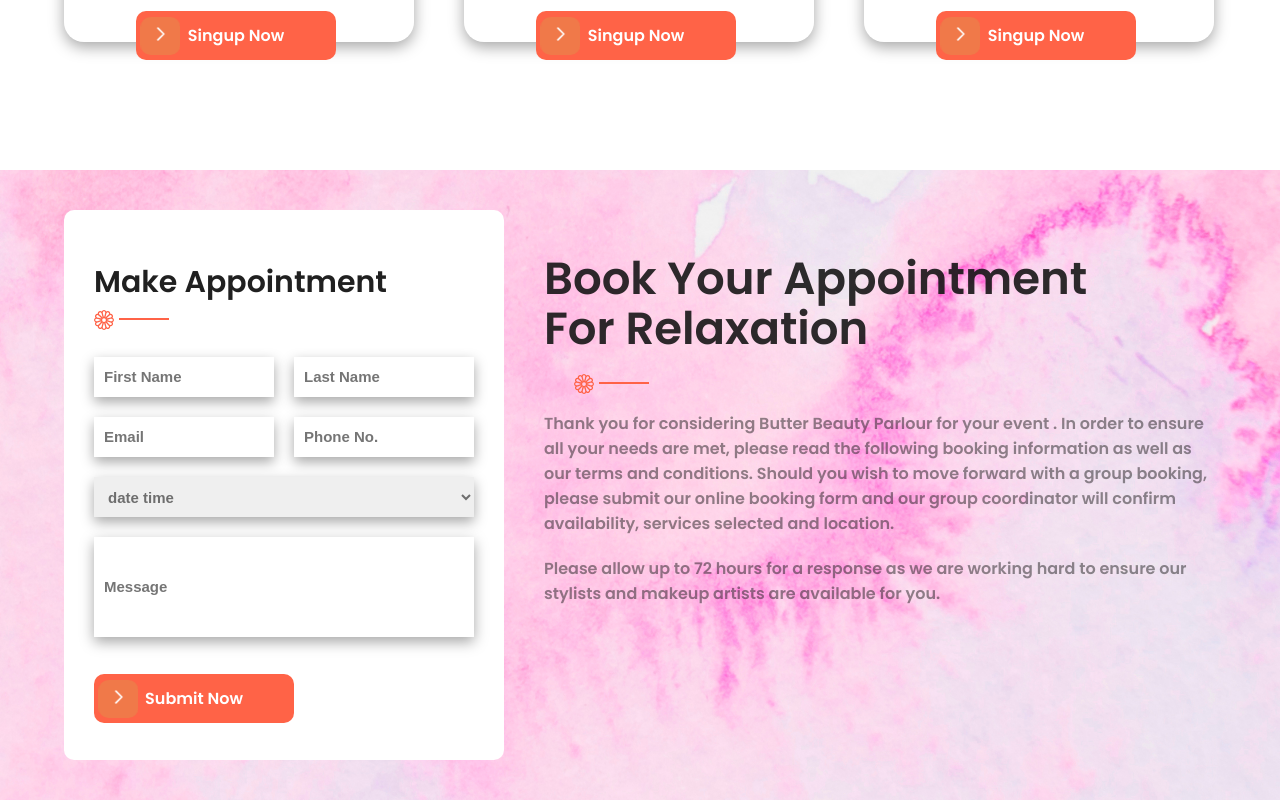
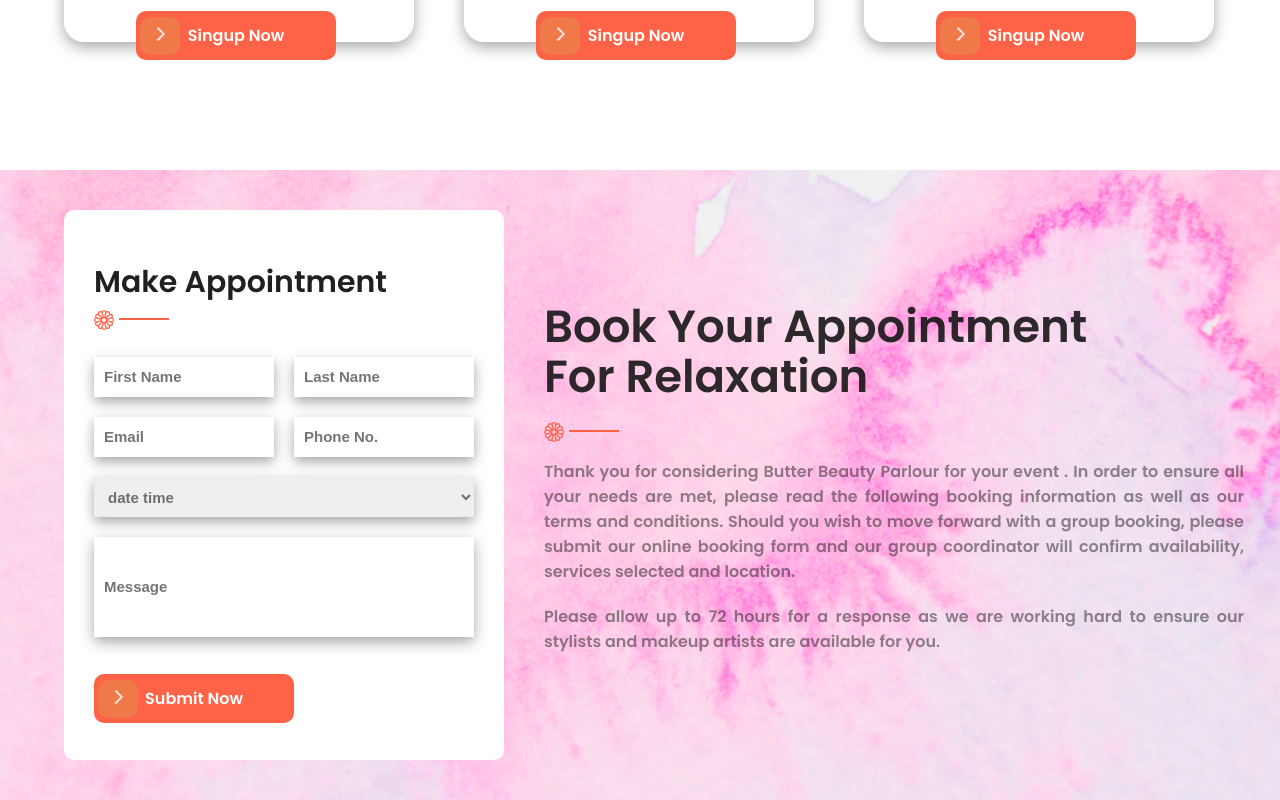
Before and after one commit to TamannaAfroz2666/Parlour-BD-Page, a React (Create React App) app: page / in a window 1280 px wide. Shown: the part 3023-3823 px from the top of the page. Built offline with nearby package versions, Linux system fonts and the light colour scheme; the HTML template or start-up script is replaced by a standard one.

Commit message:
fixed the line issue

```diff
--- a/src/components/MakeBooking/BookingInfo/BookingInfo.css
+++ b/src/components/MakeBooking/BookingInfo/BookingInfo.css
@@ -5,9 +5,11 @@
 }
 
 .bookingINfo{
-    margin-top: 4rem;
+    width: 700px;
+    margin-top: 7rem;
 
 }
+
 .infoTitleBook{
     font-size: 45px;
     font-weight: 700;
@@ -16,9 +18,22 @@
     line-height: 50px;
     padding: 20px 0;
 }
+/* icon part  */
+
+.IconInfoBooking{
+    display: flex;
+    gap: 5px;
+
+}
+.lineHrBook{
+    margin: .5rem 0 0 0 ;
+    width: 50px;
+}
+/* icon part end  */
 .bookingInfoDes{
     font-size: 16px;
     color: #11111177;
     font-weight: 600;
     padding: 10px 0;
+    text-align: justify;
 }
--- a/src/components/MakeBooking/BookingInfo/BookingInfo.js
+++ b/src/components/MakeBooking/BookingInfo/BookingInfo.js
@@ -7,7 +7,7 @@ const BookingInfo = () => {
         <div className='bookingINfo'>
             <h2 className='infoTitleBook'>Book Your Appointment <br /> For Relaxation </h2>
             {/* icon Flower start */}
-            <div className='IconSortBooking'>
+            <div className='IconInfoBooking'>
                 <div className="iconOfFlower">
                     <BsFlower1 size={20} color='tomato' />
 
```
